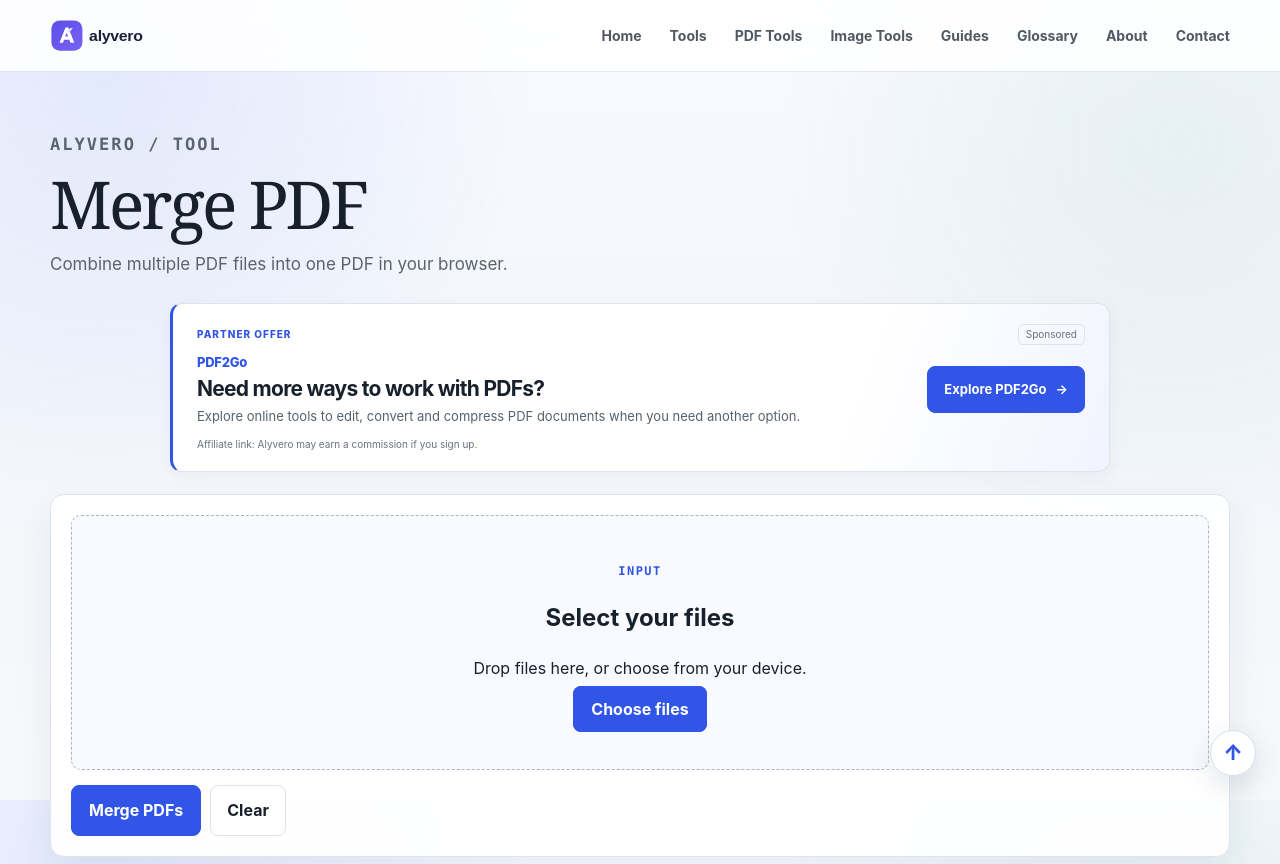
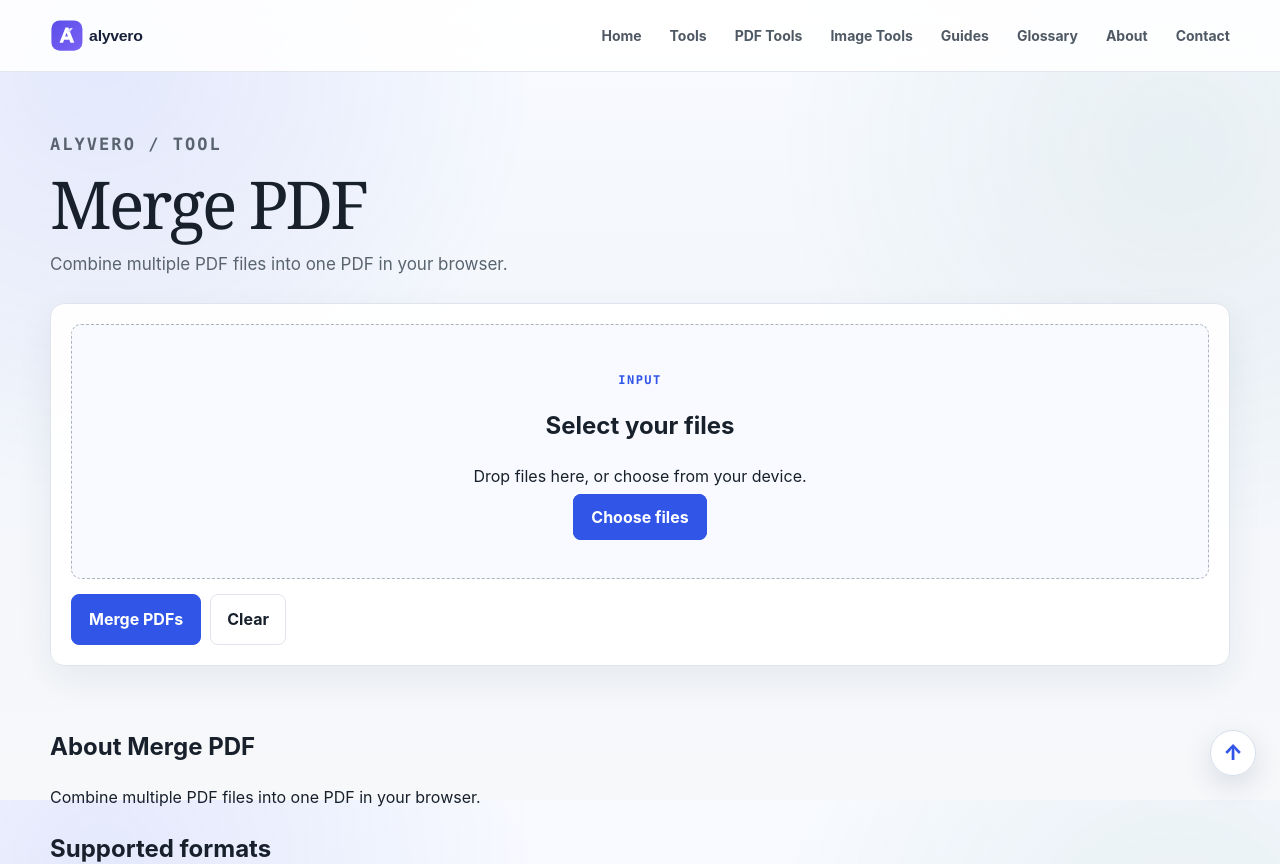
Before and after one commit to rindodi/alyvero, a Next.js app: page /merge-pdf in a window 1280 px wide. Shown: the top 864 px of the page. Built offline with nearby package versions, Linux system fonts and the light colour scheme.

Commit message:
Remove PDF2Go affiliate banner placement

```diff
--- a/components/ToolShell.tsx
+++ b/components/ToolShell.tsx
@@ -1,7 +1,6 @@
 "use client";
 
 import { useRef, useState, type ChangeEvent, type DragEvent, type ReactNode } from "react";
-import PDF2GoAd from "@/components/PDF2GoAd";
 
 export function formatBytes(bytes:number){if(!bytes)return"0 B";const units=["B","KB","MB","GB"];const i=Math.min(Math.floor(Math.log(bytes)/Math.log(1024)),units.length-1);return `${(bytes/Math.pow(1024,i)).toFixed(i?1:0)} ${units[i]}`}
 
@@ -12,12 +11,10 @@ export default function ToolShell({title,description,accept,multiple=false,suppo
  const setFiles=(next:File[])=>{const clean=multiple?next:next.slice(0,1);setFilesState(clean);if(!clean.length&&inputRef.current)inputRef.current.value=""};
  const onInput=(e:ChangeEvent<HTMLInputElement>)=>{setFiles(Array.from(e.target.files??[]));e.target.value=""};
  const onDrop=(e:DragEvent<HTMLDivElement>)=>{e.preventDefault();setDragging(false);setFiles(Array.from(e.dataTransfer.files))};
- const showPdfOffer=/pdf/i.test(title);
  return <div className="container tool-page">
   <div className="tool-header">
    <p className="eyebrow">Alyvero / tool</p><h1>{title}</h1><p>{description}</p>
   </div>
-  {showPdfOffer&&<PDF2GoAd/>}
   <div className="tool-panel">
    <div className={`dropzone${dragging?" dragging":""}`} onDragOver={e=>{e.preventDefault();setDragging(true)}} onDragLeave={()=>setDragging(false)} onDrop={onDrop}>
     <p className="eyebrow" style={{marginBottom:8}}>Input</p><h2>Select your file{multiple?"s":""}</h2>
```
